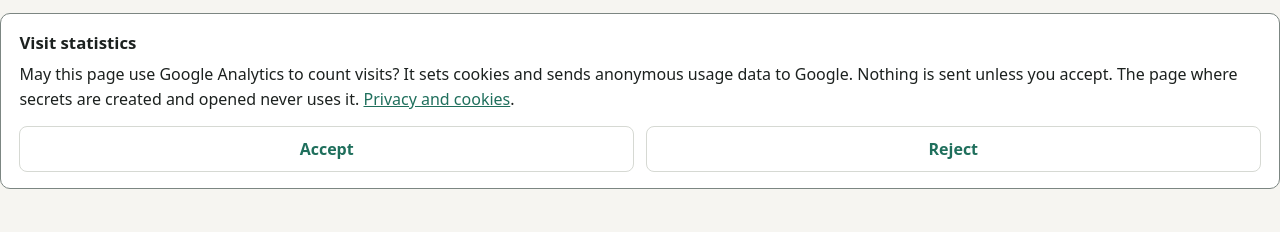
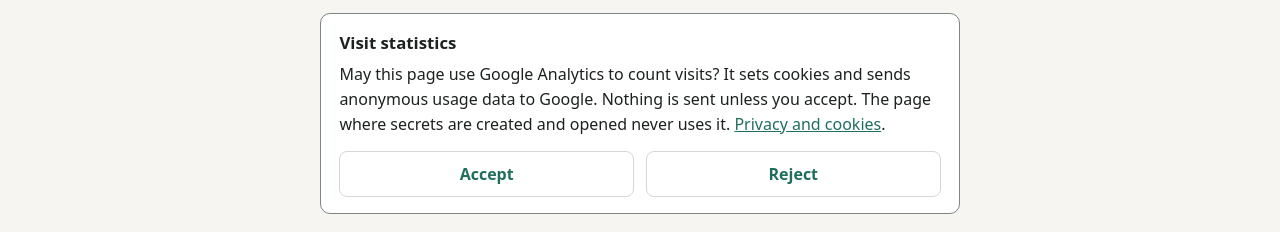
Before and after one commit to devopsacid/onetime, a website built with Vite: page privacy.html in a window 1280 px wide. Shown: the part 71-303 px from the top of the page. Built offline with nearby package versions, Linux system fonts and the light colour scheme.

Commit message:
Constrain the consent banner to the content column
Co-Authored-By: Claude Opus 5.5 <noreply@anthropic.com>

```diff
--- a/src/web/style.css
+++ b/src/web/style.css
@@ -1121,7 +1121,10 @@ html {
 /* ---------- Consent banner (info pages) ---------- */
 
 .consent-banner {
+  box-sizing: border-box;
+  width: min(40rem, calc(100% - 2rem));
   margin-block: 1rem;
+  margin-inline: auto;
   padding: 1rem 1.15rem;
   background: var(--surface);
   color: var(--text);
```
